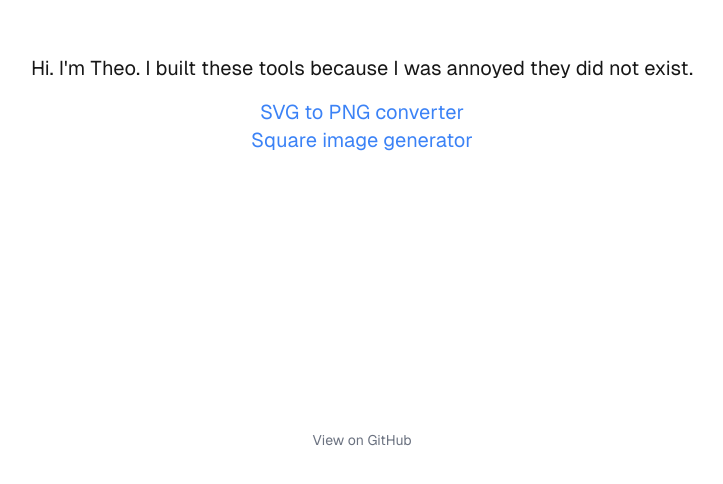
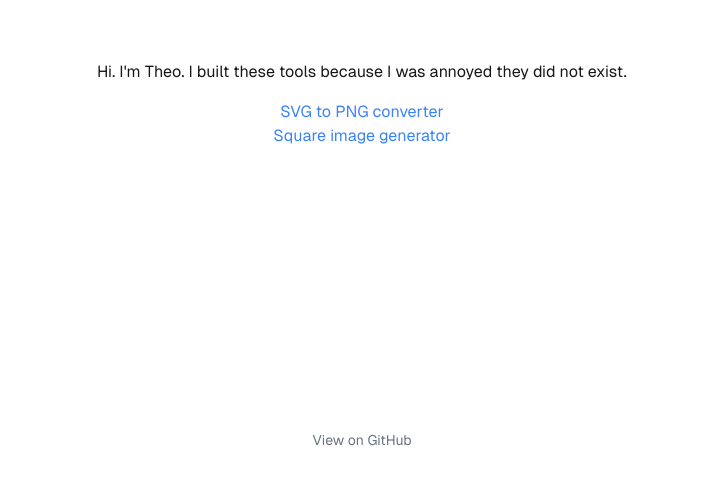
Before and after one commit to t3dotgg/quickpic, a Next.js app: page / in a window 1280 px wide. Shown: the part 270-754 px from the top of the page, without its empty margins (278-1001 px from the left). Built offline with nearby package versions, Linux system fonts and the light colour scheme.

Commit message:
more consistent font sizes

```diff
--- a/src/app/page.tsx
+++ b/src/app/page.tsx
@@ -3,7 +3,7 @@ import Link from "next/link";
 export default function Home() {
   return (
     <div className="flex flex-col justify-between min-h-screen p-8 sm:p-20 font-[family-name:var(--font-geist-sans)]">
-      <main className="flex-grow flex flex-col items-center justify-center text-xl">
+      <main className="flex-grow flex flex-col items-center justify-center">
         <div>
           Hi. I&apos;m{" "}
           <a
```
